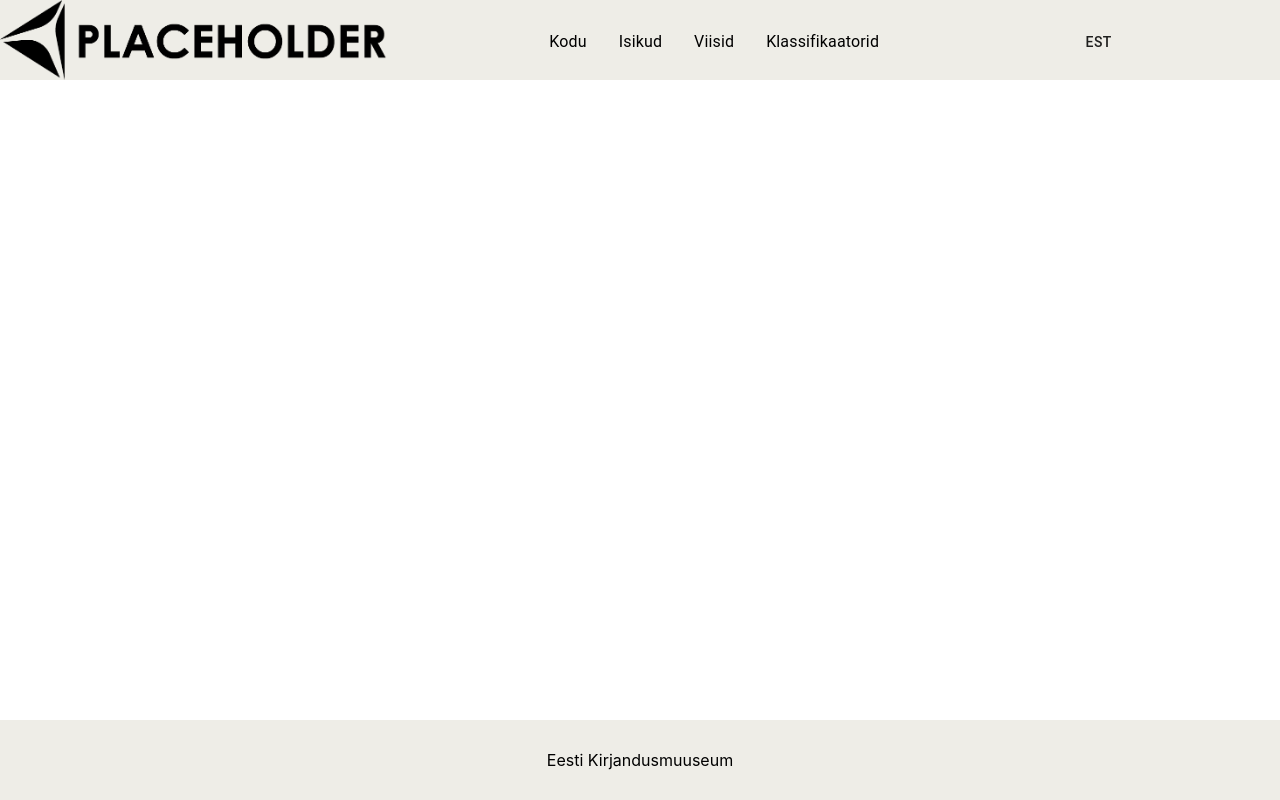
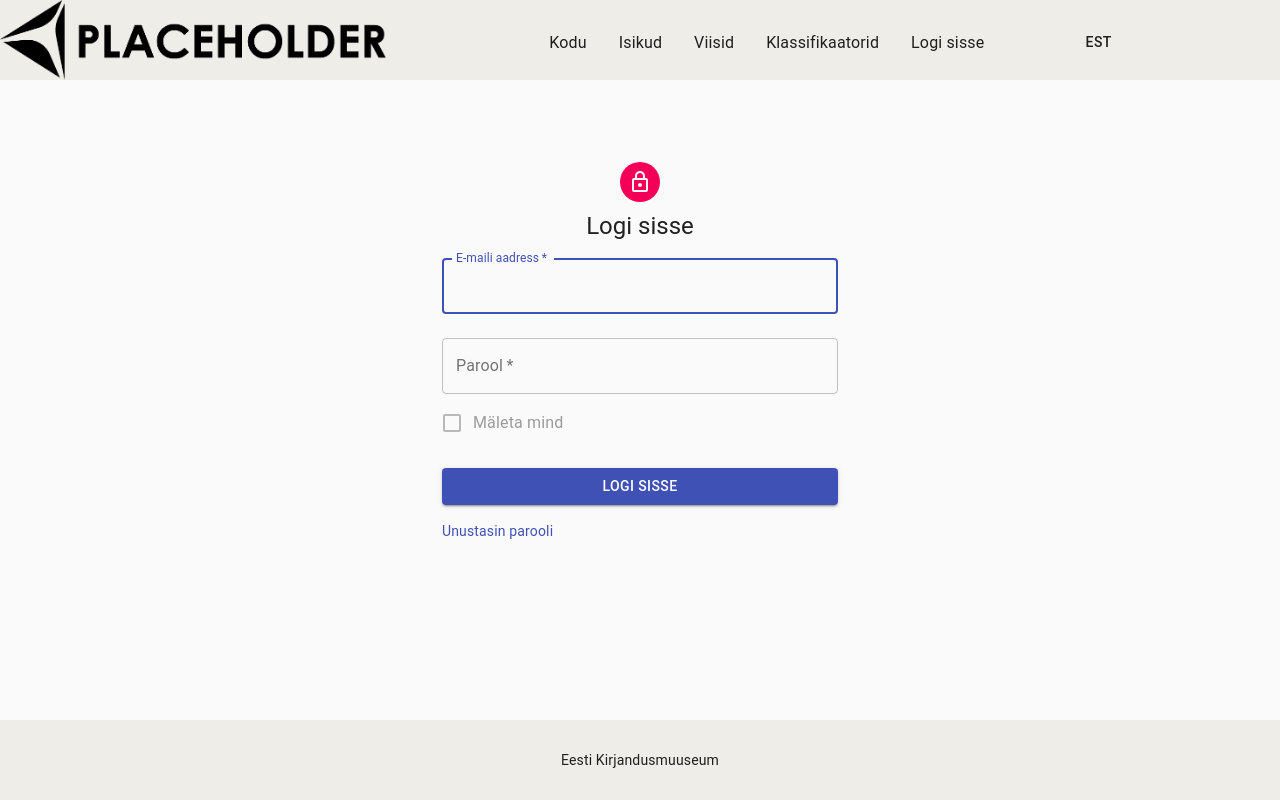
Before and after one commit to jaansusi/rahvaviisid, a React (Create React App) app in the folder frontend/: page /login in a window 1280 px wide. Built offline with nearby package versions, Linux system fonts and the light colour scheme; no server answers.

Commit message:
FE auth sessioon ja login/logout

```diff
--- a/frontend/package.json
+++ b/frontend/package.json
@@ -5,6 +5,7 @@
   "dependencies": {
     "@material-ui/core": "^4.11.4",
     "@material-ui/data-grid": "^4.0.0-alpha.27",
+    "@material-ui/icons": "^4.11.2",
     "@testing-library/jest-dom": "^4.2.4",
     "@testing-library/react": "^9.5.0",
     "@testing-library/user-event": "^7.2.1",
--- a/frontend/src/App.js
+++ b/frontend/src/App.js
@@ -13,8 +13,11 @@ import Footer from './Footer/Footer';
 import MainRouter from './MainRouter';
 import 'react-notifications/lib/notifications.css';
 import { NotificationContainer } from 'react-notifications';
+import Login from './Authentication/Login';
+import UseLocalStorageState from './Authentication/UseLocalStorageState';
 
 function App() {
+  const [authentication, setAuthentication] = UseLocalStorageState('user');
   return (
     <>
       <Helmet>
@@ -24,7 +27,7 @@ function App() {
         <meta name="viewport" content="minimum-scale=1, initial-scale=1, width=device-width" />
       </Helmet>
       <Router>
-        <Header />
+        <Header authentication={authentication} setAuthentication={setAuthentication} />
         <Grid
           container
           direction='column'
@@ -34,6 +37,9 @@ function App() {
           <Switch>
             <Route exact path="/">
               <Home />
+            </Route>
+            <Route exact path="/login">
+              <Login setAuthentication={setAuthentication} />
             </Route>
             <Route path="/:asset">
               <MainRouter />
--- /dev/null
+++ b/frontend/src/Authentication/AuthService.js
@@ -0,0 +1,35 @@
+import axios from "axios";
+import config from "../config";
+
+class AuthService {
+    login(email, password, setAuthentication) {
+        return axios
+            .post(config.apiUrl + "/users/login", {
+                email,
+                password
+            })
+            .then(
+                (response) => {
+                    if (response.data.token) {
+                        console.log(response.data);
+                        setAuthentication(response.data);
+                    }
+                    return response.data;
+                })
+            .catch((error) => {
+                console.log(error);
+                return false;
+            });
+    }
+
+    logout(setAuthentication) {
+        setAuthentication(null);
+    }
+
+    getUserData() {
+        let data = localStorage.getItem('user');
+        return JSON.parse(data);
+    }
+}
+
+export default new AuthService();
--- /dev/null
+++ b/frontend/src/Authentication/Login.js
@@ -0,0 +1,124 @@
+import React, { useState } from 'react';
+import Avatar from '@material-ui/core/Avatar';
+import Button from '@material-ui/core/Button';
+import CssBaseline from '@material-ui/core/CssBaseline';
+import TextField from '@material-ui/core/TextField';
+import FormControlLabel from '@material-ui/core/FormControlLabel';
+import Checkbox from '@material-ui/core/Checkbox';
+import Link from '@material-ui/core/Link';
+import Grid from '@material-ui/core/Grid';
+import LockOutlinedIcon from '@material-ui/icons/LockOutlined';
+import Typography from '@material-ui/core/Typography';
+import { makeStyles } from '@material-ui/core/styles';
+import Container from '@material-ui/core/Container';
+import { useTranslation } from 'react-i18next';
+import AuthService from './AuthService';
+import { useHistory } from 'react-router-dom';
+
+const useStyles = makeStyles((theme) => ({
+  paper: {
+    marginTop: theme.spacing(8),
+    display: 'flex',
+    flexDirection: 'column',
+    alignItems: 'center',
+  },
+  avatar: {
+    margin: theme.spacing(1),
+    backgroundColor: theme.palette.secondary.main,
+  },
+  form: {
+    width: '100%', // Fix IE 11 issue.
+    marginTop: theme.spacing(1),
+  },
+  submit: {
+    margin: theme.spacing(3, 0, 2),
+  },
+}));
+
+let Login = ({ setAuthentication }) => {
+  const { t } = useTranslation('common');
+  const classes = useStyles();
+  const history = useHistory();
+
+  let [email, setEmail] = useState('');
+  let [password, setPassword] = useState('');
+  let [credentialsValid, setCredentialsValid] = useState(true);
+
+  let tryLogin = (e) => {
+    e.preventDefault();
+    AuthService.login(email, password, setAuthentication)
+      .then((res) => {
+        setCredentialsValid(res);
+        if (res)
+          history.push('/');
+      }
+      );
+  }
+
+  return (
+    <Container component="main" maxWidth="xs">
+      <CssBaseline />
+      <div className={classes.paper}>
+        <Avatar className={classes.avatar}>
+          <LockOutlinedIcon />
+        </Avatar>
+        <Typography component="h1" variant="h5">
+          {t('login.signIn')}
+        </Typography>
+        <form
+          onSubmit={(e) => tryLogin(e)}>
+          <TextField
+            variant="outlined"
+            margin="normal"
+            required
+            fullWidth
+            label={t('login.email')}
+            autoComplete="email"
+            autoFocus
+            value={email}
+            onChange={(e) => setEmail(e.target.value)}
+          />
+          <TextField
+            variant="outlined"
+            margin="normal"
+            required
+            fullWidth
+            label={t('login.password')}
+            type="password"
+            autoComplete="current-password"
+            value={password}
+            onChange={(e) => setPassword(e.target.value)}
+          />
+          <FormControlLabel
+            control={<Checkbox disabled value="remember" color="primary" />}
+            label={t('login.rememberMe')}
+          />
+          {
+            !credentialsValid &&
+            <Typography color='error'>
+              {t('login.invalidCredentials')}
+            </Typography>
+          }
+          <Button
+            fullWidth
+            type='submit'
+            variant='contained'
+            color='primary'
+            className={classes.submit}
+          >
+            {t('login.signIn')}
+          </Button>
+        </form>
+        <Grid container>
+          <Grid item xs>
+            <Link to="#" variant="body2">
+              {t('login.forgotPassword')}
+            </Link>
+          </Grid>
+        </Grid>
+      </div>
+    </Container>
+  );
+}
+
+export default Login;
--- /dev/null
+++ b/frontend/src/Authentication/UseLocalStorageState.js
@@ -0,0 +1,18 @@
+import React from 'react';
+
+const UseLocalStorageState = localStorageKey => {
+    const [value, setValue] = React.useState(
+        JSON.parse(localStorage.getItem(localStorageKey)) || null
+    );
+
+    React.useEffect(() => {
+        if (value === null)
+            localStorage.removeItem(localStorageKey);
+        else
+            localStorage.setItem(localStorageKey, JSON.stringify(value));
+
+    }, [value, localStorageKey]);
+    return [value, setValue];
+};
+
+export default UseLocalStorageState;
--- a/frontend/src/Header/Header.js
+++ b/frontend/src/Header/Header.js
@@ -4,8 +4,9 @@ import { useTranslation } from "react-i18next";
 import './Header.css';
 import logo from '../assets/logo.png';
 import { Grid, Button, MenuList, Menu, MenuItem } from '@material-ui/core';
+import AuthService from '../Authentication/AuthService';
 
-const Header = (() => {
+const Header = ({authentication, setAuthentication}) => {
     const { t, i18n } = useTranslation('common');
 
     const [anchorEl, setAnchorEl] = useState(null);
@@ -40,6 +41,11 @@ const Header = (() => {
                         <MenuItem component={Link} to='/isikud'>{t('common.persons')}</MenuItem>
                         <MenuItem component={Link} to='/viisid'>{t('common.tunes')}</MenuItem>
                         <MenuItem component={Link} to='/klassifikaatorid'>{t('common.classificators')}</MenuItem>
+                        {
+                            authentication === null ?
+                            <MenuItem component={Link} to='/login'>{t('header.login')}</MenuItem> :
+                            <MenuItem component={Link} to='/' onClick={() => AuthService.logout(setAuthentication)}>{t('header.logout')}</MenuItem>
+                        }
                     </MenuList>
             </Grid>
             <Grid item xs={2} id="language-container">
@@ -53,7 +59,7 @@ const Header = (() => {
             </Grid>
         </Grid>
     );
-});
+};
 
 
 
--- a/frontend/src/Middleware/axiosInterceptors.js
+++ b/frontend/src/Middleware/axiosInterceptors.js
@@ -1,4 +1,5 @@
 import axios from 'axios';
+import AuthService from '../Authentication/AuthService';
 
 axios.interceptors.response.use((response) => {
     let replaceNulls = ((tempObj) => {
@@ -20,4 +21,12 @@ axios.interceptors.response.use((response) => {
 }, (errorResponse) => {
     console.log(errorResponse);
     return errorResponse;
+});
+
+axios.interceptors.request.use((config) => {
+    let userData = AuthService.getUserData();
+    if (userData !== null) {
+        config.headers.Authorization = "Bearer " + userData.token;
+    }
+    return config;
 })
--- a/frontend/src/translations/et/common.json
+++ b/frontend/src/translations/et/common.json
@@ -165,5 +165,17 @@
         "toValues": "Edasi väärtuste juurde",
         "backToFields": "Tagasi tulpade juurde",
         "fieldHeader": "Väli"
+    },
+    "login": {
+        "email": "E-maili aadress",
+        "password": "Parool",
+        "rememberMe": "Mäleta mind",
+        "signIn": "Logi sisse",
+        "forgotPassword": "Unustasin parooli",
+        "invalidCredentials": "Vigane e-mail / parool"
+    },
+    "header": {
+        "login": "Logi sisse",
+        "logout": "Logi välja"
     }
 }
```
Also changed, not shown: frontend/src/Authentication/AuthHeader.js (added, +9 -0 lines), 2 other files (tests, documents, lock files or other folders).
